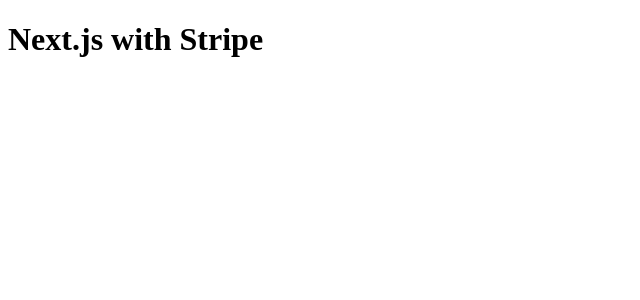
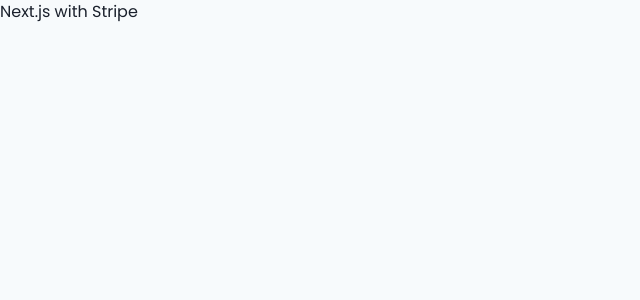
Before and after one commit to jtiagosantos/techshop, a Next.js app: page / in a window 1280 px wide. Shown: the top 300 px of the page, without its empty margins (0-640 px from the left). Built offline with nearby package versions, Linux system fonts and the light colour scheme.

Commit message:
style: configure theme

```diff
--- /dev/null
+++ b/src/common/styles/global/theme.ts
@@ -0,0 +1,19 @@
+import { extendTheme, Theme } from '@chakra-ui/react';
+
+export const theme = extendTheme({
+  styles: {
+    global: {
+      body: {
+        bg: 'gray.50',
+        maxW: '1920px',
+        w: '100%',
+        mx: 'auto',
+      },
+    },
+  },
+  fonts: {
+    body: 'Poppins',
+    heading: 'Poppins',
+  },
+  colors: {},
+} as Theme | Record<string, unknown>);
--- a/src/pages/_app.tsx
+++ b/src/pages/_app.tsx
@@ -1,5 +1,12 @@
 import type { AppProps } from 'next/app';
+import { ChakraProvider } from '@chakra-ui/react';
+
+import { theme } from '@/common/styles/global/theme';
 
 export default function App({ Component, pageProps }: AppProps) {
-  return <Component {...pageProps} />;
+  return (
+    <ChakraProvider theme={theme}>
+      <Component {...pageProps} />
+    </ChakraProvider>
+  );
 }
--- /dev/null
+++ b/src/pages/_document.tsx
@@ -0,0 +1,22 @@
+import Document, { Html, Head, Main, NextScript } from 'next/document';
+
+export default class MyDocument extends Document {
+  render() {
+    return (
+      <Html>
+        <Head>
+          <link rel="preconnect" href="https://fonts.googleapis.com" />
+          <link rel="preconnect" href="https://fonts.gstatic.com" />
+          <link
+            href="https://fonts.googleapis.com/css2?family=Poppins:wght@400;500;600&display=swap"
+            rel="stylesheet"
+          />
+        </Head>
+        <body>
+          <Main />
+          <NextScript />
+        </body>
+      </Html>
+    );
+  }
+}
```
Also changed, not shown: package.json (+8 -0 lines), 1 other file (tests, documents, lock files or other folders).
